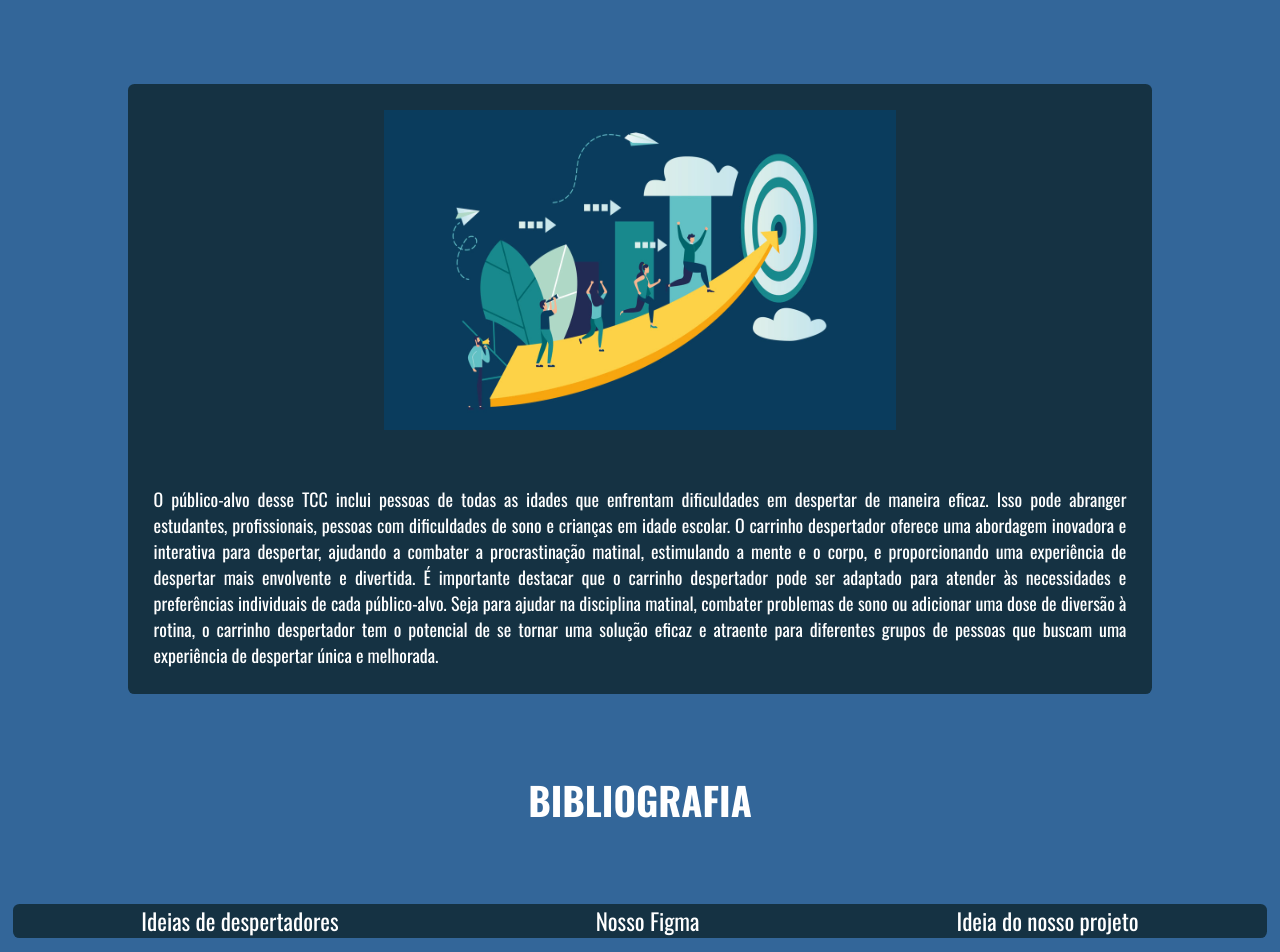
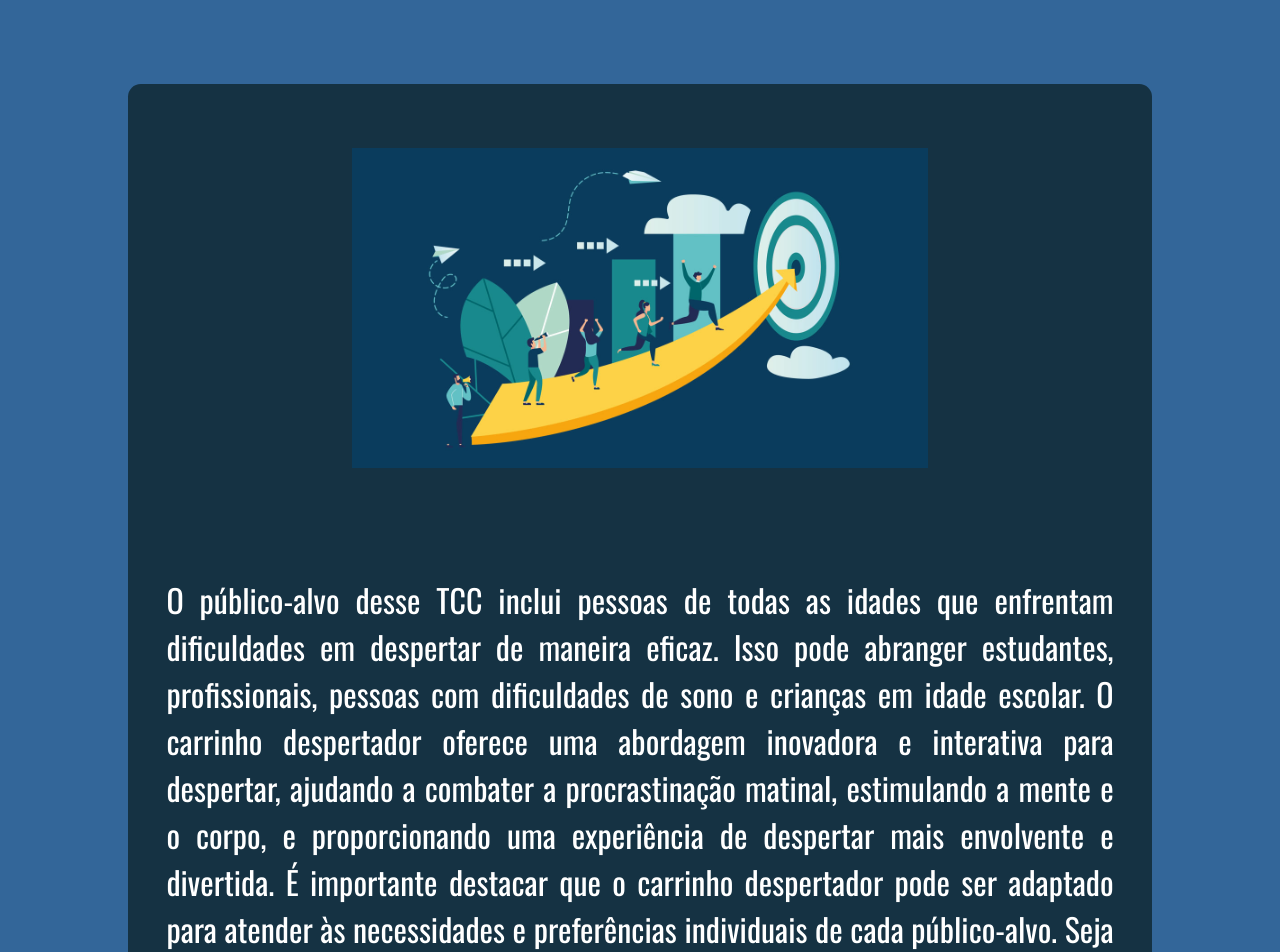
Before and after one commit to Cristofer-123/projeto-tcc, a React (Vite) app: page /publico-alvo in a window 1280 px wide. Shown: the part 194-1146 px from the top of the page. Built offline with nearby package versions, Linux system fonts and the light colour scheme; the HTML template or start-up script is replaced by a standard one.

Commit message:
atualizaçao da pagina publico alvo

```diff
--- a/src/pagcss/PB.css
+++ b/src/pagcss/PB.css
@@ -16,7 +16,8 @@ h1{
     align-items: center;
     background: var(--Dark-Blue);
     margin: 1vw;
-    border-radius: 0.5vw;
+    /*mudei aqui */
+    border-radius: 1vw;
     width: 80vw;
     margin: auto;
     margin: 6vw auto;
@@ -27,26 +28,33 @@ h1{
     justify-content: center;
     align-items: center;
     text-align: justify;
-    font-size: 1.4vw;
+    /*mudei aqui */
+    font-size: 2.5vw;
 }
 
 .lik {
     display: flex;
     justify-content: space-around;
     background: var(--Dark-Blue);
-    margin: 1vw;
+    /*mudei aqui */
+    margin: 10vw;
+    /*mudei aqui */
+    padding: 2vw;
     border-radius: 0.5vw;
     font-size: 1.8vw;
 }
 
 p {
-    margin: 2vw;
+    /*mudei aqui */
+    margin: 3vw;
 }
 
 figure {
-    margin: 2vw;
+    /*mudei aqui */
+    margin: 5vw;
 }
 
 .container figure img {
-    width: 40vw;
+    /*mudei aqui */
+    width: 45vw;
 }
```
